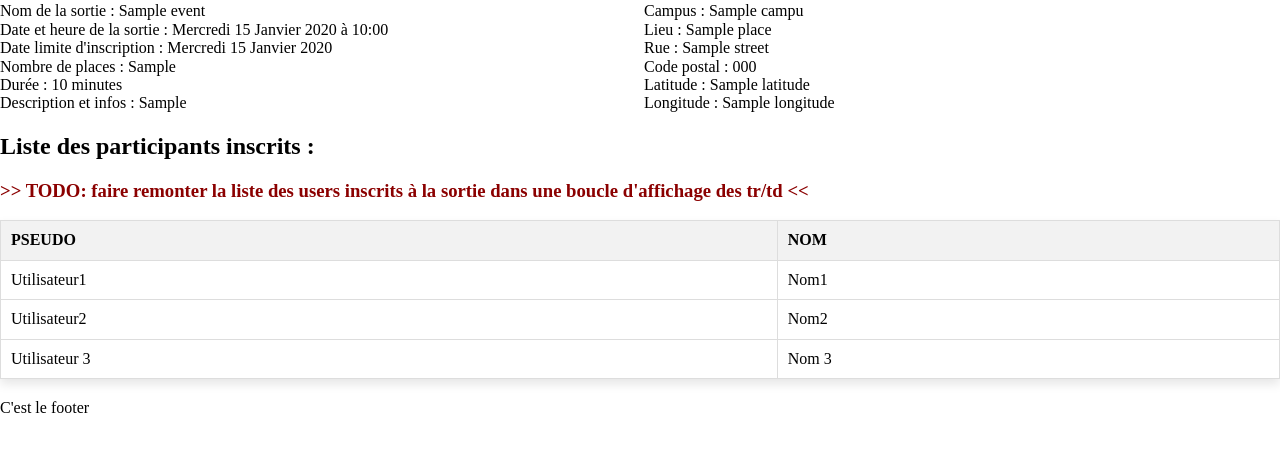
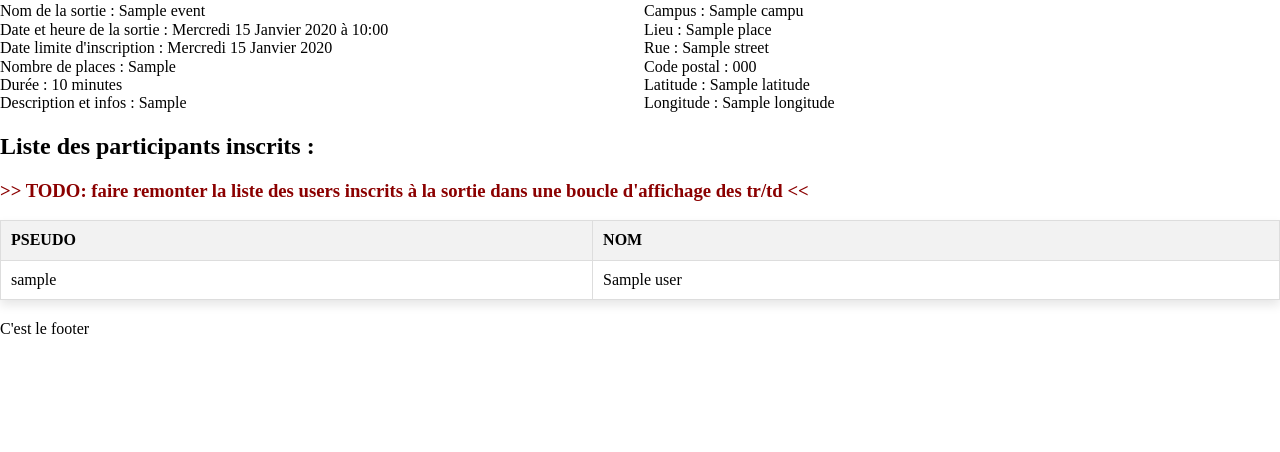
Before and after one commit to DeanCarole/sortir, a Symfony app: template templates/event/show.html.twig in a window 1280 px wide. Shown: the part 163-615 px from the top of the page. Run offline with Twig, Linux system fonts and the light colour scheme; the template is opened without the code that fills it: most values are stand-ins (such as "Sample title", 1, 10 or a date in 2020); some libraries are stand-ins or nearby versions.

Commit message:
utilisateur inscrit s'affiche dans detail sortie

```diff
--- a/src/Controller/MainController.php
+++ b/src/Controller/MainController.php
@@ -35,8 +35,11 @@ class MainController extends AbstractController
     public function addUserEvent(int $id, EventRepository $eventRepository, UserRepository $userRepository): Response
     {
         $event = $eventRepository->find($id);
+
+
         $user = $this->getUser();
         $user->addEvent($event);
+        $users = $event->getUser();
         $event->addUser($user);
 
         $userRepository->save($user,true);
@@ -45,7 +48,7 @@ class MainController extends AbstractController
 
 
         return $this->render('event/show.html.twig', [
-            'user' => $user, 'event' => $event
+            'users' => $users, 'event' => $event
         ]);
     }
 }
--- a/templates/event/show.html.twig
+++ b/templates/event/show.html.twig
@@ -73,6 +73,7 @@
 
         <table>
             <thead>
+
             <tr>
                 <th>Pseudo</th>
                 <th>Nom</th>
@@ -80,18 +81,13 @@
             </thead>
             <tbody>
             {# TODO : faire remonter la liste des users inscrits à la sortie dans une boucle d'affichage des tr/td #}
+            {% for user in users %}
             <tr>
-                <td>Utilisateur1</td>
-                <td>Nom1</td>
+                <td>  {{ user.username }}</td>
+                <td>{{ user.name }}</td>
             </tr>
-            <tr>
-                <td>Utilisateur2</td>
-                <td>Nom2</td>
-            </tr>
-            <tr>
-                <td>Utilisateur 3</td>
-                <td>Nom 3</td>
-            </tr>
+
+            {% endfor %}
             </tbody>
         </table>
     </div>
```
